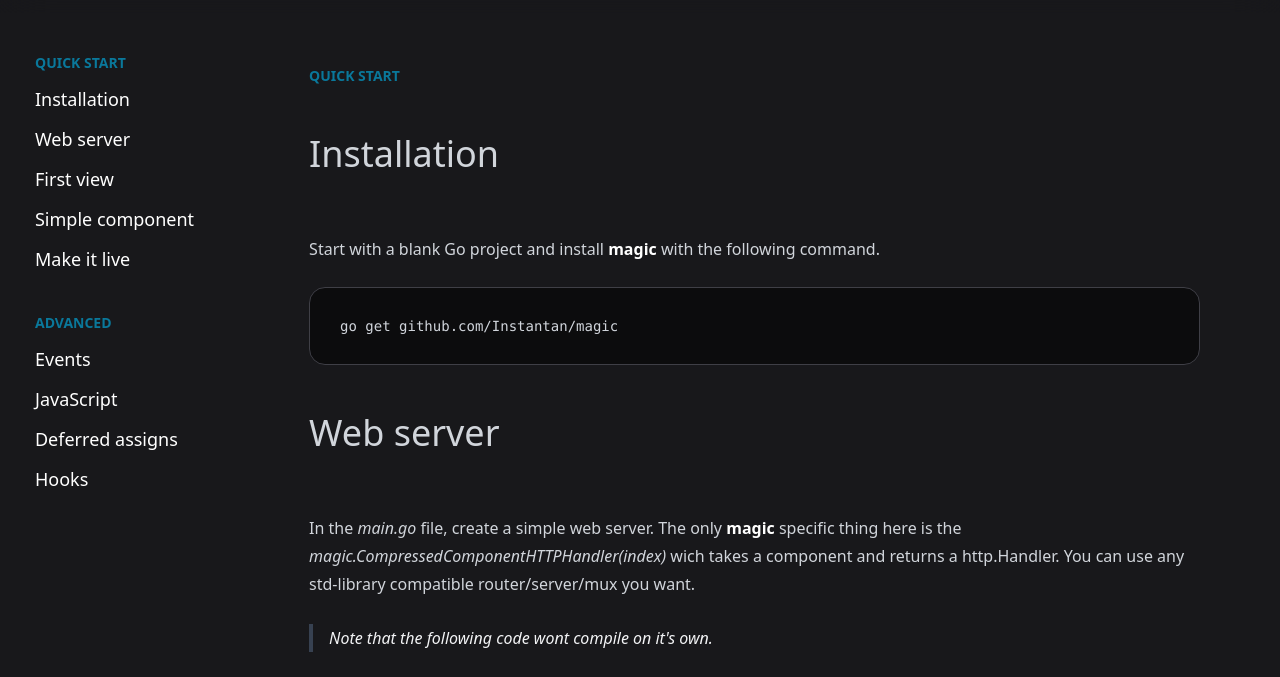
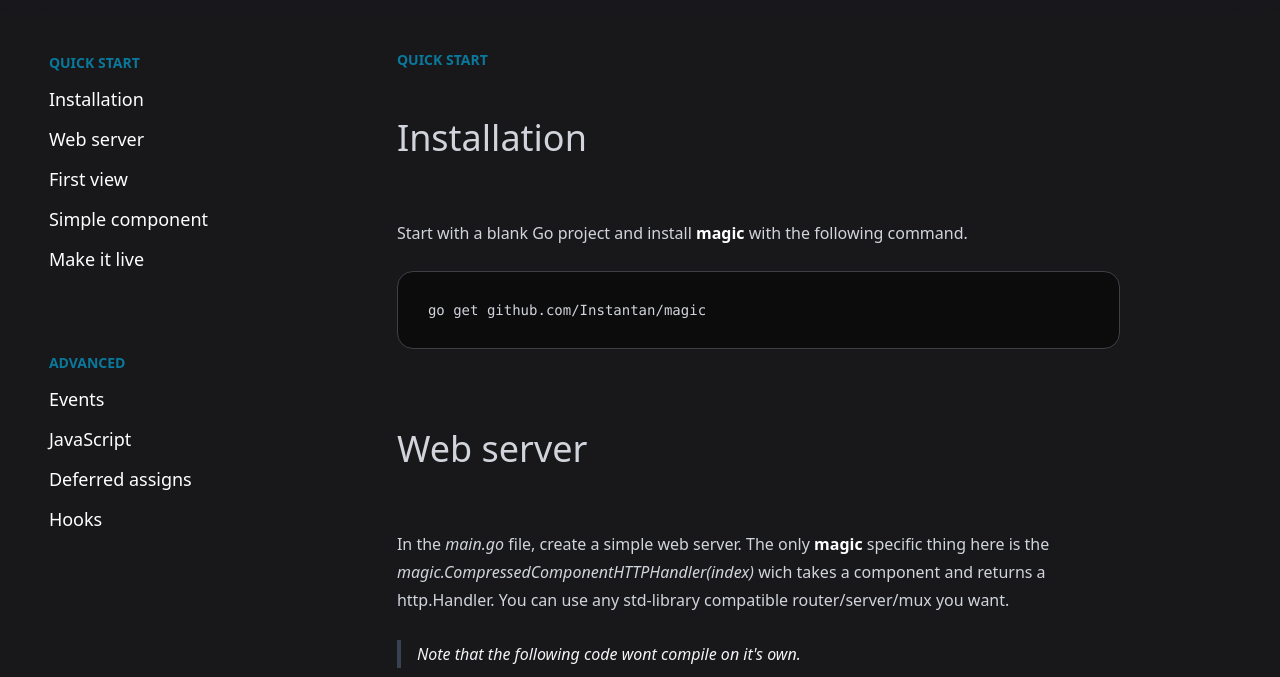
Before and after one commit to Instantan/magic, a website built with Vite: page website/learn/index.html in a window 1280 px wide. Shown: the part 62-739 px from the top of the page. Built offline with nearby package versions, Linux system fonts and the light colour scheme.

Commit message:
style changes to website

```diff
--- a/website/learn/index.html
+++ b/website/learn/index.html
@@ -66,10 +66,9 @@
 
     </nav>
     <main class="flex flex-row flex-grow max-h-screen max-w-full">
-        <aside class="hidden md:flex flex-row justify-center w-72 h-full text-lg py-10">
+        <aside class="hidden md:flex flex-row justify-center w-72 h-full text-lg py-10 md:ml-5">
             <div>
-
-                <ul class="flex flex-col gap-3 font-extralight">
+                <ul class="flex flex-col gap-3 font-extralight pb-10">
                     <li class="magic-text-hover text-sm font-bold uppercase text-[var(--blue)]">
                         <a href="#installation">Quick start</a>
                     </li>
@@ -108,7 +107,7 @@
                 </ul>
             </div>
         </aside>
-        <section class="no-scrollbar px-5 md:px-20 mt-[-80px] w-full overflow-y-scroll [&>article]:pt-32 [&>article:not(:first-child)]:-mt-20 pb-96 [&>article]:prose [&>article]:prose-invert [&>article]:max-w-none [&>article>pre]:relative [&>article>pre]:rounded-2xl [&>article>pre]:border [&>article>pre]:border-zinc-700 hover:[&>article>pre]:border-[var(--purple)] [&>article>pre]:transition-colors"
+        <section class="no-scrollbar px-5 md:px-20 lg:px-40 mt-[-80px] w-full overflow-y-scroll [&>article:first-child]:pt-28 [&>article:not(:first-child)]:pt-40 [&>article:not(:first-child)]:-mt-20 pb-96 [&>article]:prose [&>article]:prose-invert [&>article]:max-w-none [&>article>pre]:relative [&>article>pre]:rounded-2xl [&>article>pre]:border [&>article>pre]:border-zinc-700 hover:[&>article>pre]:border-[var(--purple)] [&>article>pre]:transition-colors"
             style="height: calc(100vh - 41px);">
             <article id="installation">
                 <span class="uppercase text-[var(--blue)] font-bold text-sm -mb-40">Quick start</span>
```
